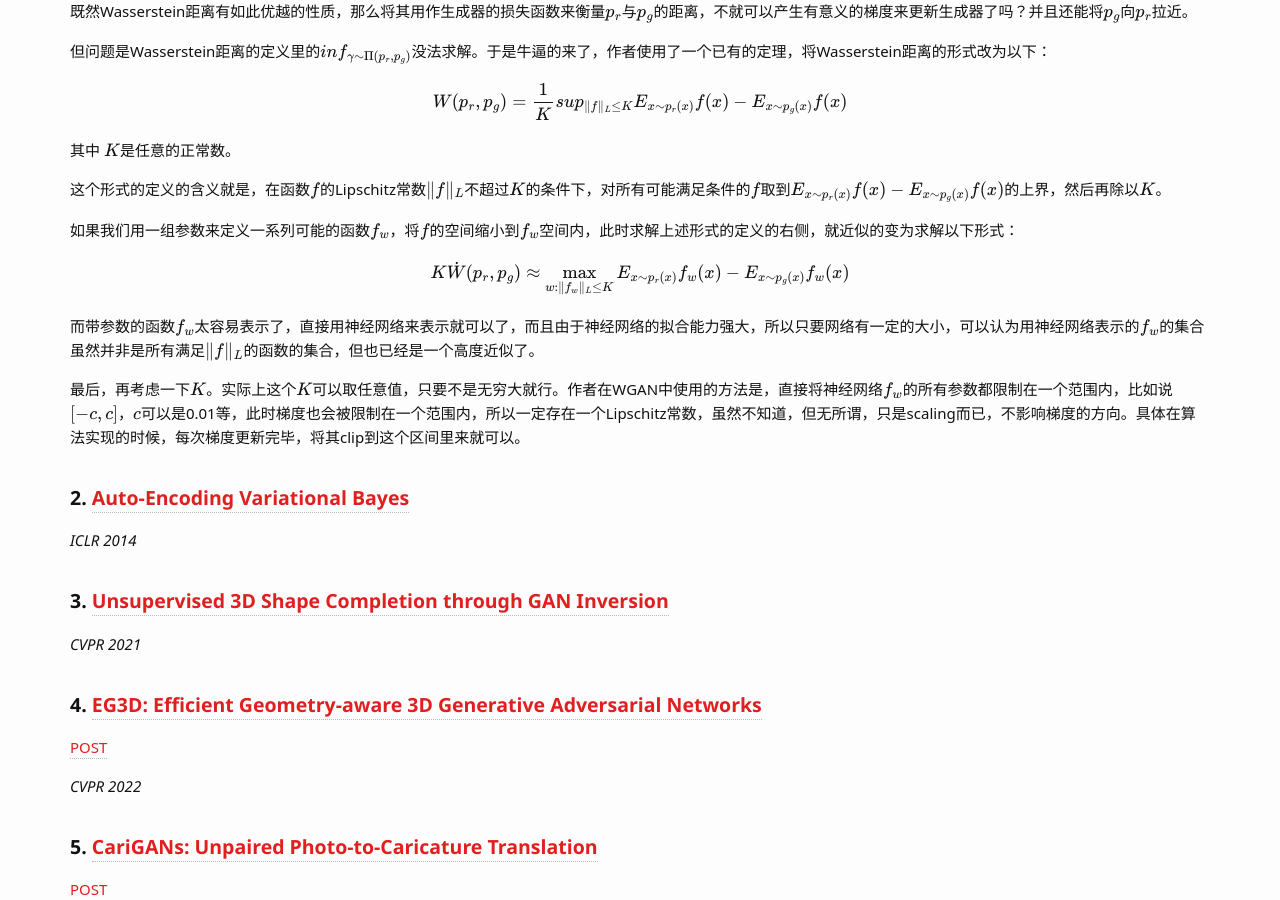
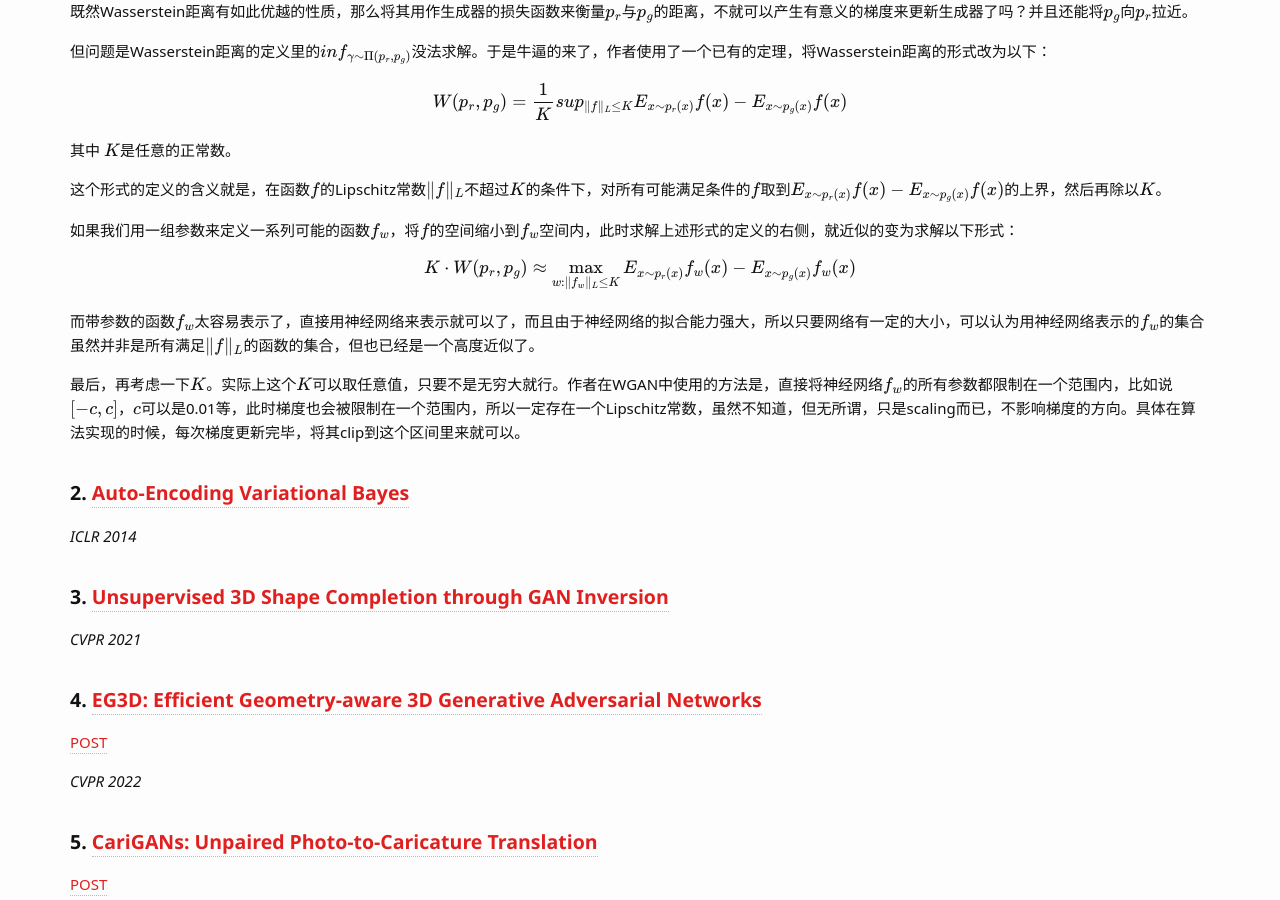
Before and after one commit to Wei-kang-Wang/tech-log, a Jekyll site: the page built from _posts/2022-01-01-Generative Models.md, in a window 1280 px wide and 900 px high, scrolled down 6597 px. Built offline with Jekyll 4.4.1, drawn with Linux system fonts in a browser that asks for light colours; some web fonts are replaced; formulas are drawn with MathJax 3.

Commit message:
Update 2022-01-01-Generative Models.md

```diff
--- a/_posts/2022-01-01-Generative Models.md
+++ b/_posts/2022-01-01-Generative Models.md
@@ -263,7 +263,7 @@ $$W(p_r, p_g) = \frac{1}{K} sup_{\Vert f \Vert_L \leq K} E_{x \sim p_r(x)} f(x)
 
 如果我们用一组参数来定义一系列可能的函数$$f_w$$，将$$f$$的空间缩小到$$f_w$$空间内，此时求解上述形式的定义的右侧，就近似的变为求解以下形式：
 
-$$K \dot W(p_r, p_g) \approx \max_{w: \Vert f_w \Vert_L \leq K} E_{x \sim p_r(x)} f_w(x) - E_{x \sim p_g(x)} f_w(x)$$
+$$K \cdot W(p_r, p_g) \approx \max_{w: \Vert f_w \Vert_L \leq K} E_{x \sim p_r(x)} f_w(x) - E_{x \sim p_g(x)} f_w(x)$$
 
 而带参数的函数$$f_w$$太容易表示了，直接用神经网络来表示就可以了，而且由于神经网络的拟合能力强大，所以只要网络有一定的大小，可以认为用神经网络表示的$$f_w$$的集合虽然并非是所有满足$$\Vert f \Vert_L$$的函数的集合，但也已经是一个高度近似了。
 
```
